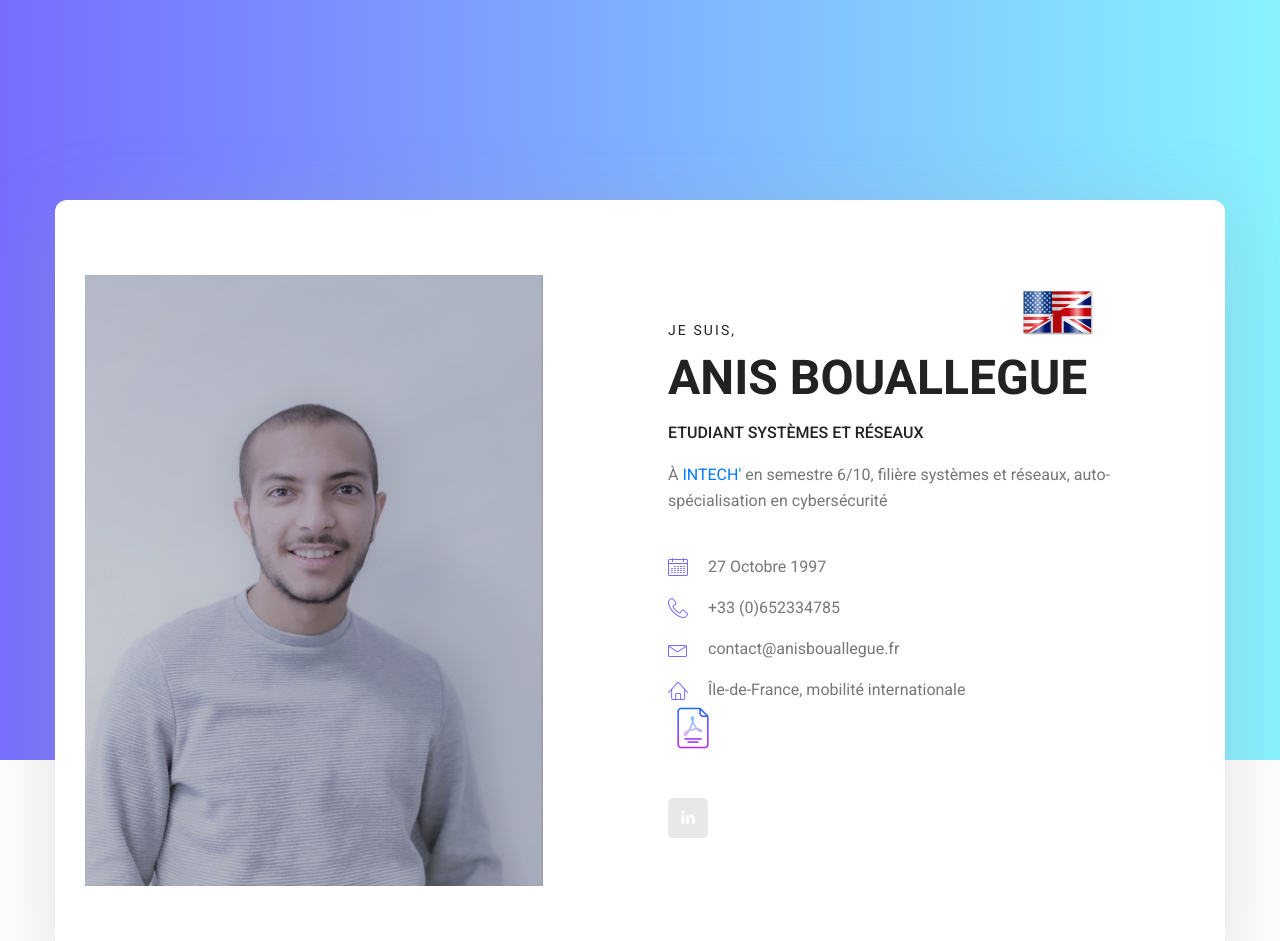
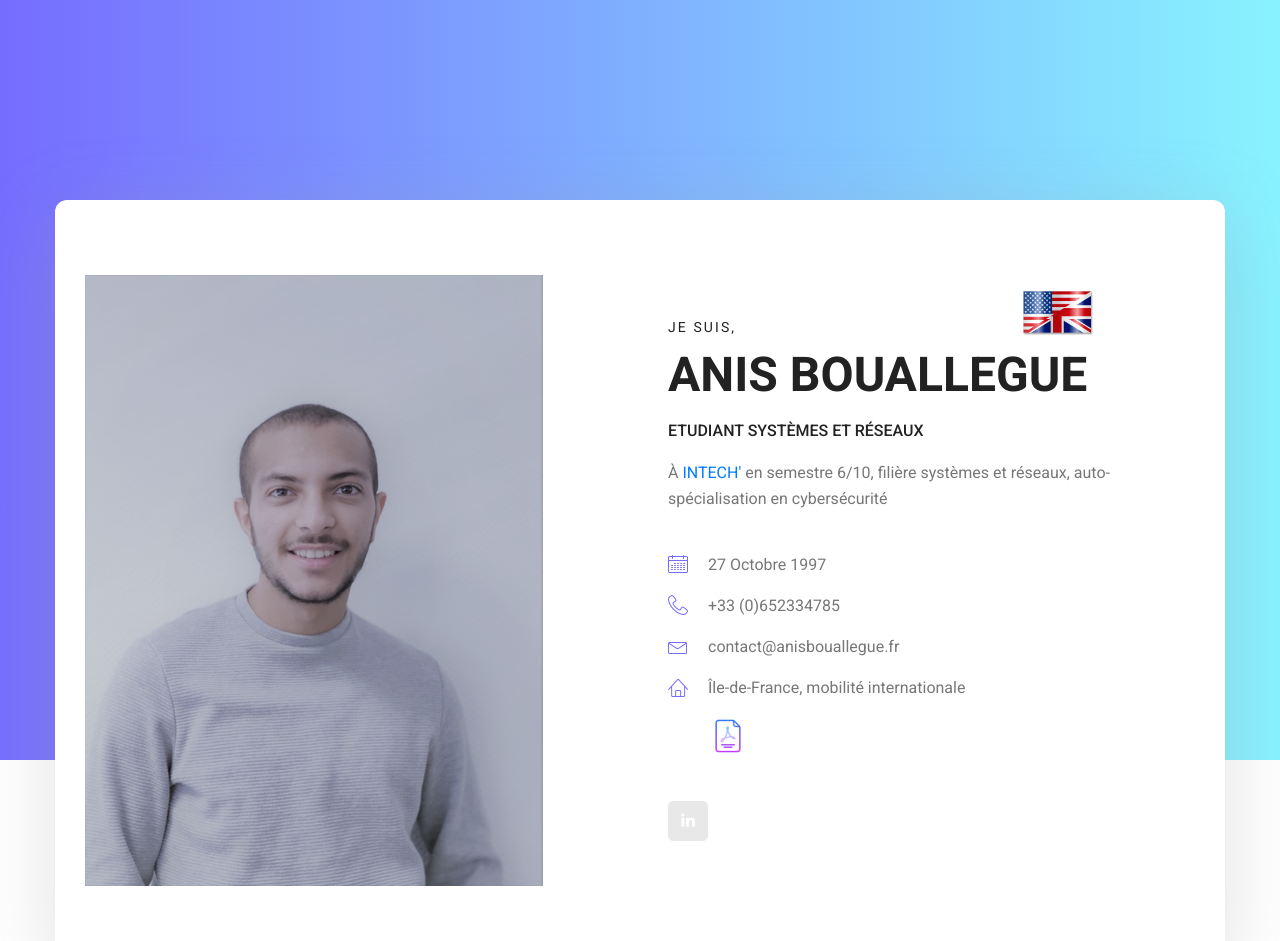
Before and after one commit to abouallegue/abouallegue.github.io, a plain HTML site: page index.html in a window 1280 px wide. Shown: the top 941 px of the page. Drawn offline with Linux system fonts and the light colour scheme.

Commit message:
Update index.html

```diff
--- a/index.html
+++ b/index.html
@@ -43,8 +43,8 @@
 										<li><a href="#"><i class="lnr lnr-phone-handset"></i> +33 (0)652334785</a></li>
 										<li><a href="#"><i class="lnr lnr-envelope"></i> contact@anisbouallegue.fr</a></li>
 										<li><a href="#"><i class="lnr lnr-home"></i> Île-de-France, mobilité internationale</a></li>
+                                        <li><a href="/pdf/cv.pdf" download><img src="/img/download.png" width="40px" height="40px"></a></li>
 									</ul>
-                                    <a href="/pdf/cv.pdf" download><img src="/img/download.png" width="50px" height="50px"></a>
 									<ul class="list personal_social">
 										<li><a href="https://www.linkedin.com/in/anis-bouallegue-27101997/" onclick="window.open(this.href); return false;"> <i class="fa fa-linkedin"></i></a></li>
 									</ul>
```
